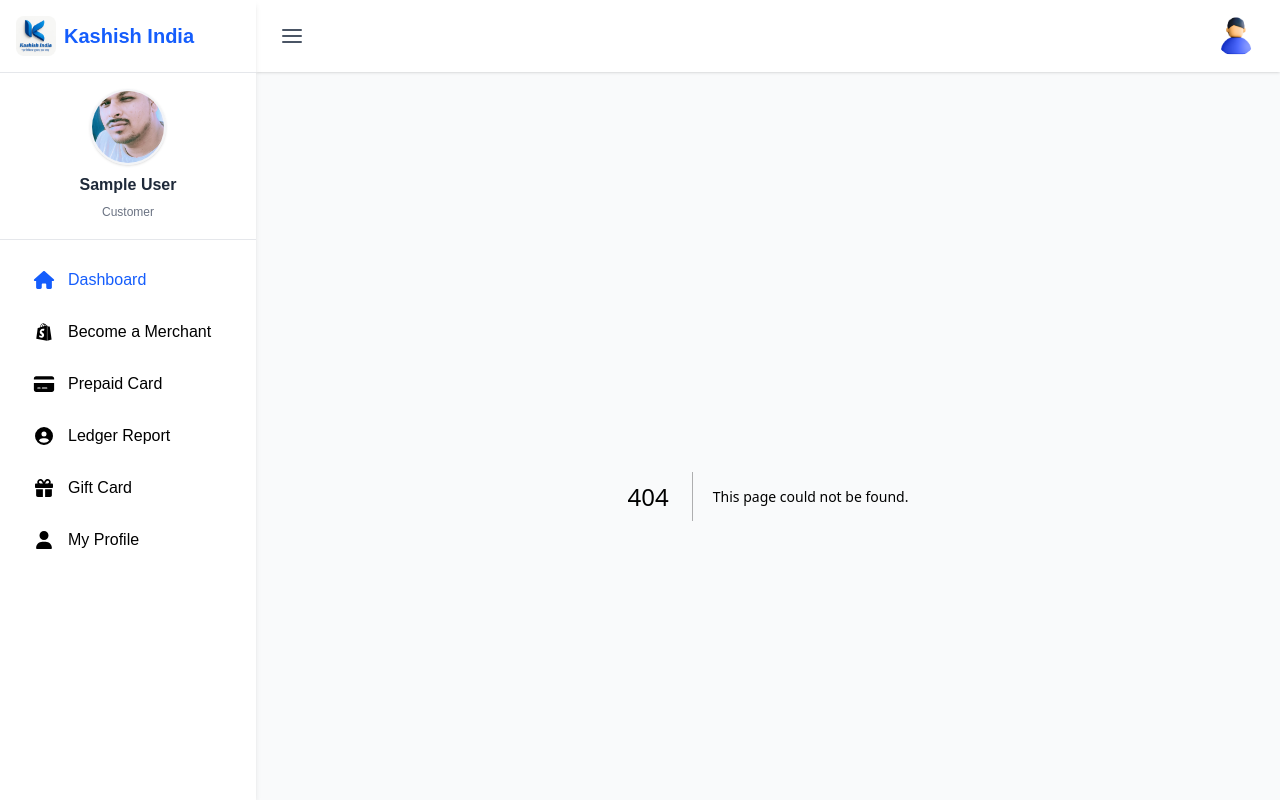
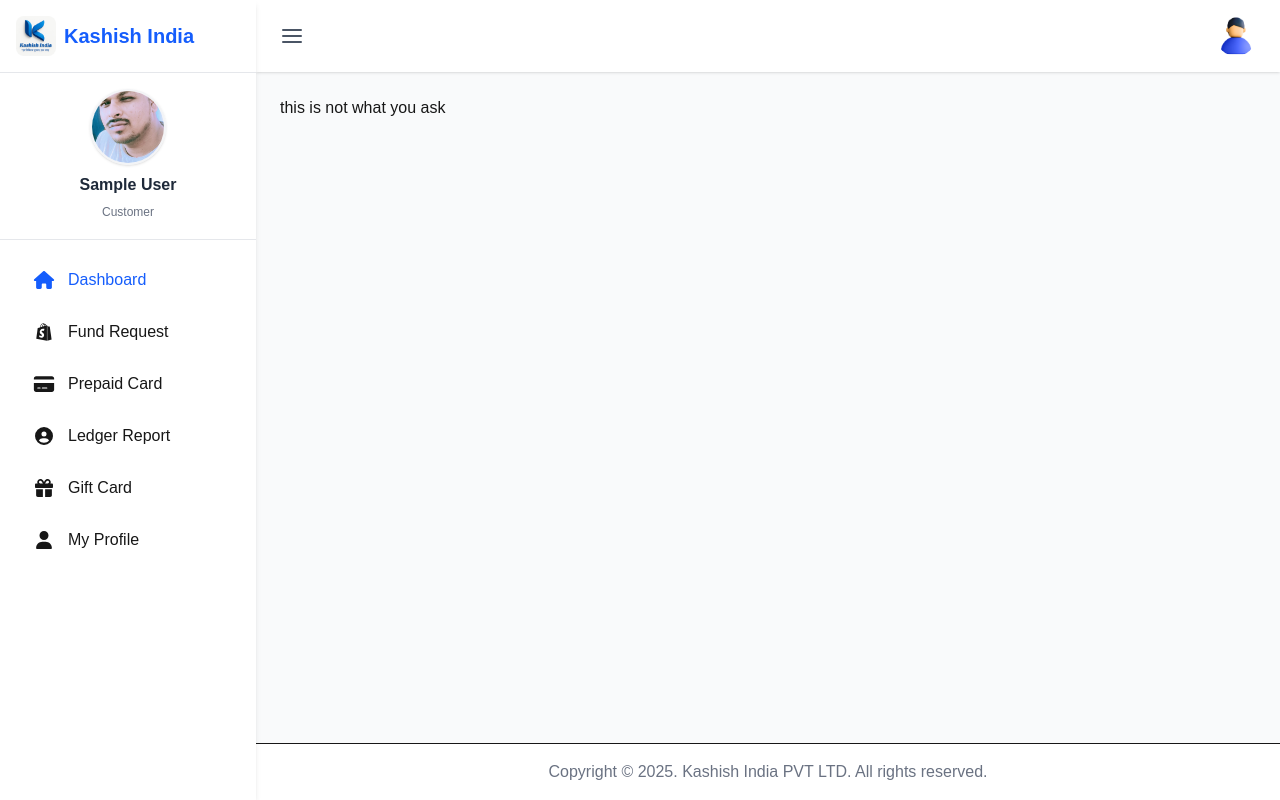
Before and after one commit to AshokaYadav/kashishpartnerapi, a Next.js app: page /fundRequest in a window 1280 px wide. Before the commit this address had no page. Shown: the top 800 px of the page. Built offline with nearby package versions, Linux system fonts and the light colour scheme; sample sign-in values are in the browser's storage.

Commit message:
coorent some redering part

```diff
--- a/app/Layoutt.tsx
+++ b/app/Layoutt.tsx
@@ -35,13 +35,16 @@ const Layout = ({ children }: any) => {
   };
 
 
+const [hasCheckedAuth, setHasCheckedAuth] = useState(false);
 
-  useEffect(() => {
-    console.log(isAuthenticated);
-    if (!isAuthenticated) {
-      router.push('/Login');
-    }
-  }, [isAuthenticated]);
+useEffect(() => {
+  // Jaise hi component mount ho, hum bolte hain — auth check start ho gaya
+  setHasCheckedAuth(true);
+
+  if (hasCheckedAuth && !isAuthenticated) {
+    router.push('/Login');
+  }
+}, [isAuthenticated, hasCheckedAuth]);
 
   if (!isAuthenticated) {
     return <div>
--- a/app/client-layout.tsx
+++ b/app/client-layout.tsx
@@ -24,7 +24,6 @@ export default function ClientLayout({
   return (
     <Provider store={store}>
       <QueryProvider>
-
         {children}
       </QueryProvider>
     </Provider>
--- /dev/null
+++ b/app/fundRequest/page.tsx
@@ -0,0 +1,9 @@
+import React from 'react'
+
+const page = () => {
+  return (
+    <div>this is not what you ask</div>
+  )
+}
+
+export default page;
--- a/app/page.tsx
+++ b/app/page.tsx
@@ -5,16 +5,7 @@ import { useEffect } from 'react';
 import { useSelector } from 'react-redux';
 
 const page = () => {
-  const router=useRouter();
 
-   const isAuthenticated = useSelector((state:RootState) => state.auth.isAuthenticated);
-   console.log(isAuthenticated);
-
-  // useEffect(() => {
-  //   if (!isAuthenticated) {
-  //     router.replace('/Login');
-  //   }
-  // }, [isAuthenticated]);
   return (
     <div>page</div>
   )
--- a/components/Layout/Sidebar.tsx
+++ b/components/Layout/Sidebar.tsx
@@ -77,9 +77,9 @@ const Sidebar = ({ sidebarOpen, hoveredSidebar, toggleSidebar, setHoveredSidebar
                         </Link>
                     </li>
                     <li>
-                        <Link href="/createRegister" className={`flex items-center p-3 rounded-lg transition-all duration-200 ${sidebarOpen || hoveredSidebar ? 'px-4' : 'px-3 justify-center'} hover:bg-blue-50`}>
+                        <Link href="/fundRequest" className={`flex items-center p-3 rounded-lg transition-all duration-200 ${sidebarOpen || hoveredSidebar ? 'px-4' : 'px-3 justify-center'} hover:bg-blue-50`}>
                             <FaShopify className="text-lg min-w-[24px]" />
-                            {(sidebarOpen || hoveredSidebar) && <span className="ml-3 whitespace-nowrap">Become a Merchant</span>}
+                            {(sidebarOpen || hoveredSidebar) && <span className="ml-3 whitespace-nowrap">Fund Request</span>}
                         </Link>
                     </li>
                     <li>
```
